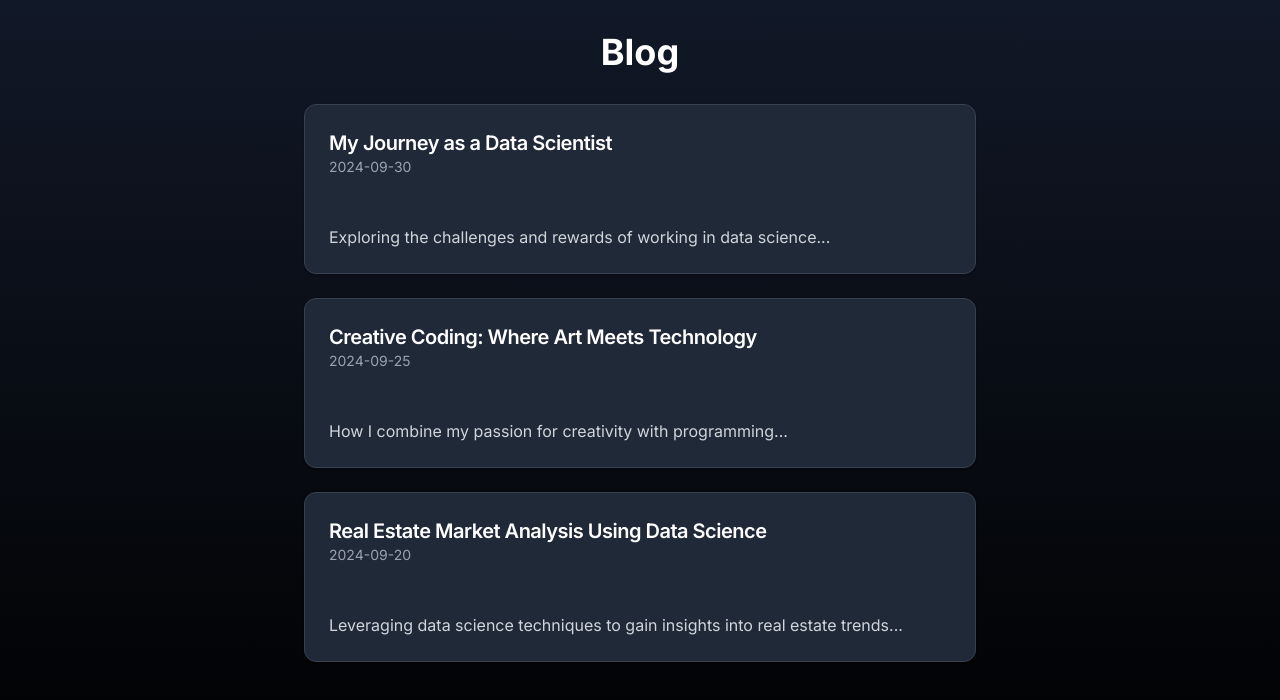
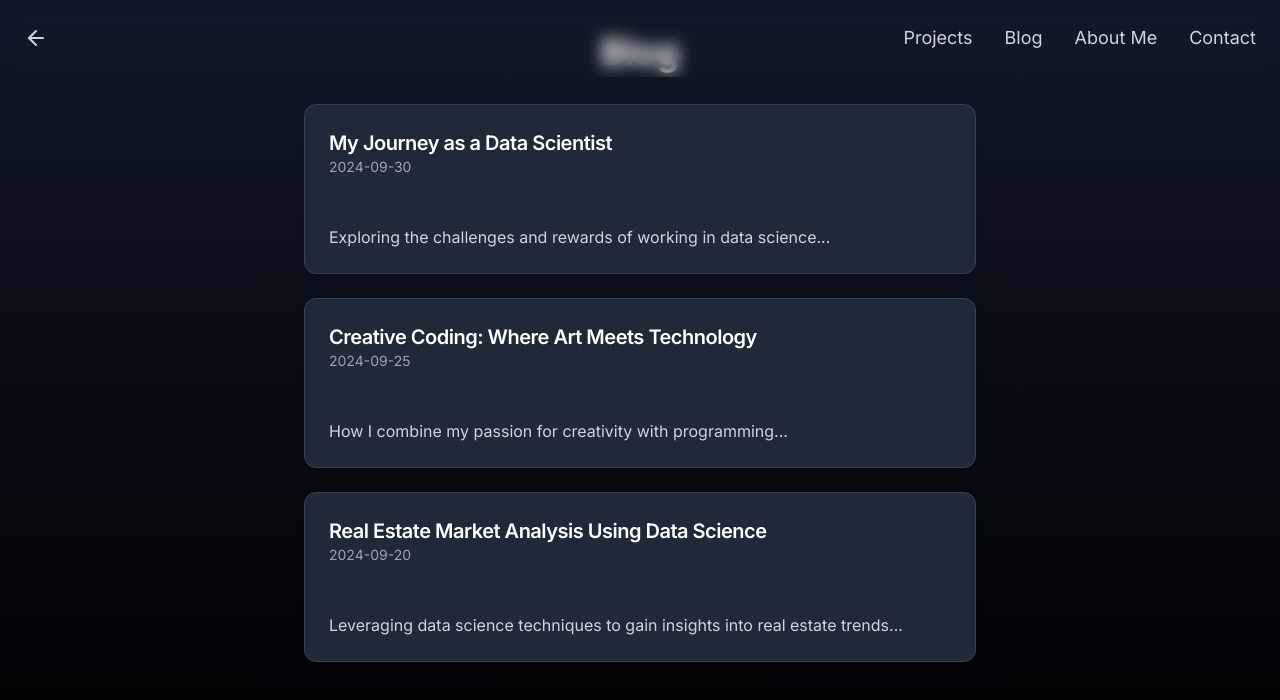
Before and after one commit to netranga/personal-portfolio, a Next.js app: page /blog in a window 1280 px wide. Shown: the top 700 px of the page. Built offline with nearby package versions, Linux system fonts and the light colour scheme; no server answers; what tailwindcss-debug-screens would draw is missing.

Commit message:
updating old files

```diff
--- a/app/blog/page.tsx
+++ b/app/blog/page.tsx
@@ -1,5 +1,6 @@
 import Link from 'next/link'
 import { Card, CardContent, CardHeader, CardTitle } from "@/components/ui/card"
+import { Navigation } from "../components/nav";
 
 interface BlogPost {
   id: string
@@ -32,6 +33,7 @@ const blogPosts: BlogPost[] = [
 export default function BlogList() {
   return (
     <div className="min-h-screen bg-gradient-to-b from-gray-900 to-black text-white p-8">
+      <Navigation />
       <h1 className="text-4xl font-bold mb-8 text-center">Blog</h1>
       <div className="max-w-2xl mx-auto space-y-6">
         {blogPosts.map((post) => (
```
